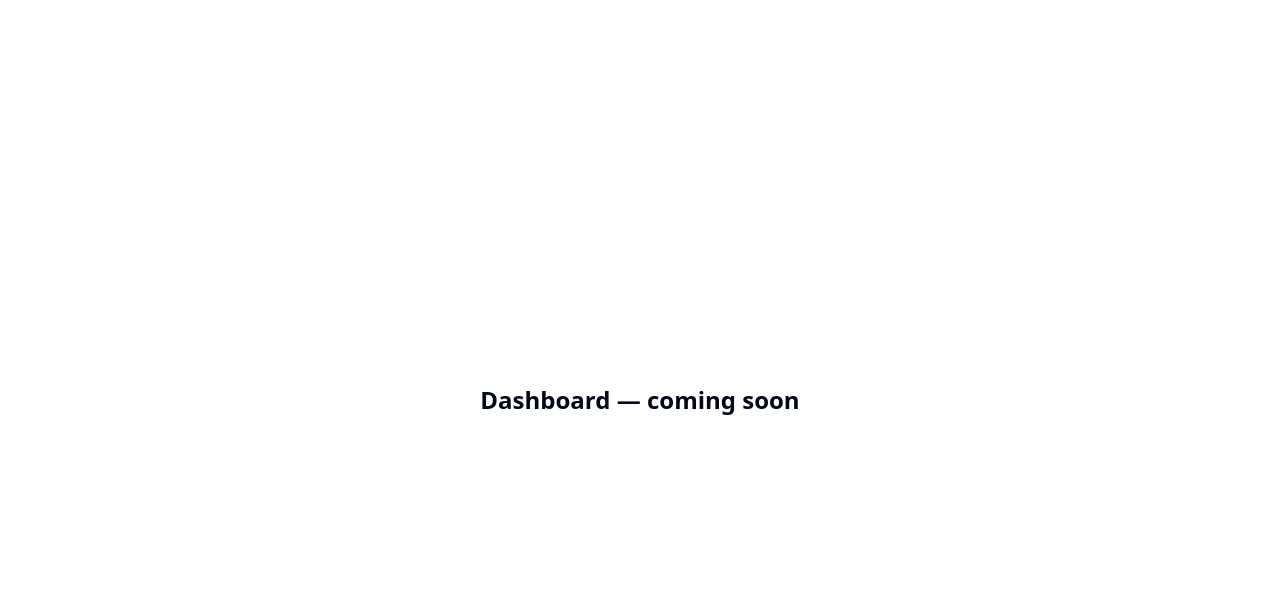
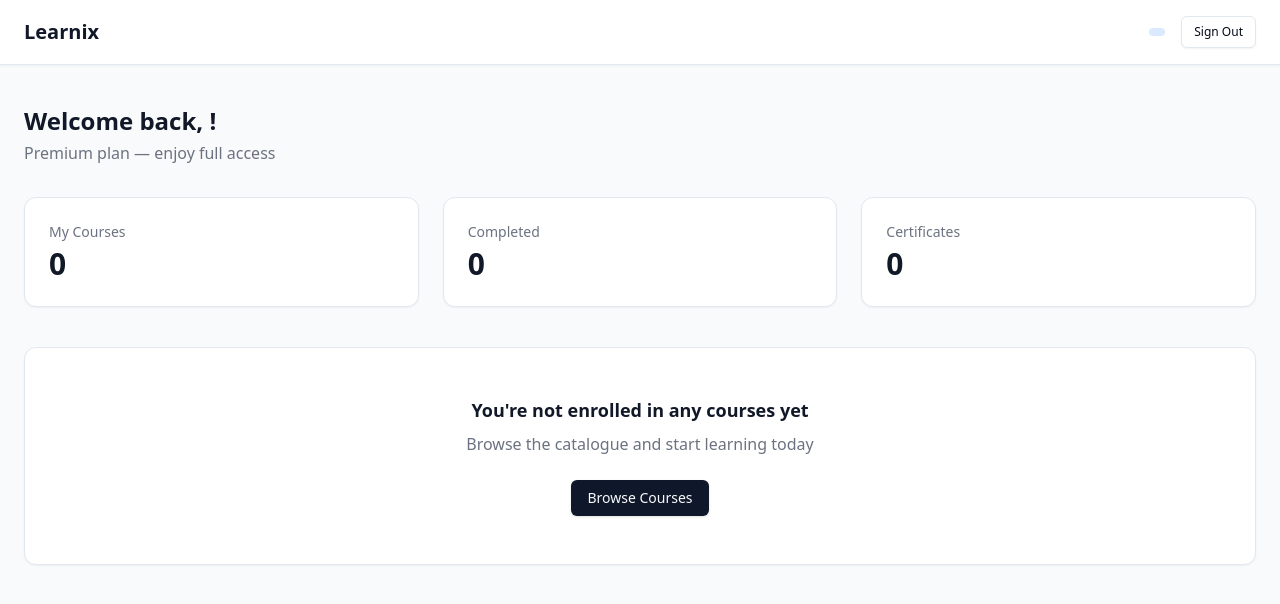
Before and after one commit to stojanovskimario/Online-Learning-Platform, a React (Vite) app in the folder frontend/: page /dashboard in a window 1280 px wide. Shown: the top 604 px of the page. Built offline with nearby package versions, Linux system fonts and the light colour scheme; sample sign-in values are in the browser's storage.

Commit message:
feat: dashboard page, fix CORS, fix auth response to include user names

```diff
--- a/frontend/src/pages/DashboardPage.tsx
+++ b/frontend/src/pages/DashboardPage.tsx
@@ -1,7 +1,74 @@
+import { useAuth } from '@/hooks/useAuth'
+import { useNavigate } from 'react-router-dom'
+import { Button } from '@/components/ui/button'
+
 const DashboardPage = () => {
+    const { user, logoutUser } = useAuth()
+    const navigate = useNavigate()
+
+    const handleLogout = () => {
+        logoutUser()
+        navigate('/login')
+    }
+
     return (
-        <div className="min-h-screen flex items-center justify-center">
-            <h1 className="text-2xl font-bold">Dashboard — coming soon</h1>
+        <div className="min-h-screen bg-gray-50">
+            <nav className="bg-white shadow-sm border-b">
+                <div className="max-w-7xl mx-auto px-6 py-4 flex justify-between items-center">
+                    <h1 className="text-xl font-bold text-gray-900">Learnix</h1>
+                    <div className="flex items-center gap-4">
+            <span className="text-sm text-gray-600">
+              {user?.firstName} {user?.lastName}
+            </span>
+                        <span className="text-xs bg-blue-100 text-blue-700 px-2 py-1 rounded-full font-medium">
+              {user?.role}
+            </span>
+                        <Button variant="outline" size="sm" onClick={handleLogout}>
+                            Sign Out
+                        </Button>
+                    </div>
+                </div>
+            </nav>
+
+            <main className="max-w-7xl mx-auto px-6 py-10">
+                <div className="mb-8">
+                    <h2 className="text-2xl font-bold text-gray-900">
+                        Welcome back, {user?.firstName}!
+                    </h2>
+                    <p className="text-gray-500 mt-1">
+                        {user?.subscriptionTier === 'FREE'
+                            ? 'Free plan — upgrade to access all courses'
+                            : 'Premium plan — enjoy full access'}
+                    </p>
+                </div>
+
+                <div className="grid grid-cols-1 md:grid-cols-3 gap-6 mb-10">
+                    <div className="bg-white rounded-xl shadow-sm border p-6">
+                        <p className="text-sm text-gray-500 mb-1">My Courses</p>
+                        <p className="text-3xl font-bold text-gray-900">0</p>
+                    </div>
+                    <div className="bg-white rounded-xl shadow-sm border p-6">
+                        <p className="text-sm text-gray-500 mb-1">Completed</p>
+                        <p className="text-3xl font-bold text-gray-900">0</p>
+                    </div>
+                    <div className="bg-white rounded-xl shadow-sm border p-6">
+                        <p className="text-sm text-gray-500 mb-1">Certificates</p>
+                        <p className="text-3xl font-bold text-gray-900">0</p>
+                    </div>
+                </div>
+
+                <div className="bg-white rounded-xl shadow-sm border p-12 text-center">
+                    <h3 className="text-lg font-semibold text-gray-900 mb-2">
+                        You're not enrolled in any courses yet
+                    </h3>
+                    <p className="text-gray-500 mb-6">
+                        Browse the catalogue and start learning today
+                    </p>
+                    <Button onClick={() => navigate('/courses')}>
+                        Browse Courses
+                    </Button>
+                </div>
+            </main>
         </div>
     )
 }
--- a/frontend/src/pages/LoginPage.tsx
+++ b/frontend/src/pages/LoginPage.tsx
@@ -27,7 +27,7 @@ const LoginPage = () => {
     const mutation = useMutation({
         mutationFn: loginApi,
         onSuccess: (data) => {
-            dispatch(setCredentials({ user: data.user, token: data.token }))
+            dispatch(setCredentials({ user: data.user, token: data.accessToken }))
             navigate('/dashboard')
         },
     })
--- a/frontend/src/pages/RegisterPage.tsx
+++ b/frontend/src/pages/RegisterPage.tsx
@@ -34,7 +34,7 @@ const RegisterPage = () => {
     const mutation = useMutation({
         mutationFn: registerApi,
         onSuccess: (data) => {
-            dispatch(setCredentials({ user: data.user, token: data.token }))
+            dispatch(setCredentials({ user: data.user, token: data.accessToken }))
             navigate('/dashboard')
         },
     })
```
Also changed, not shown: frontend/src/types/user.types.ts (+4 -4 lines), 1 other file (tests, documents, lock files or other folders).
